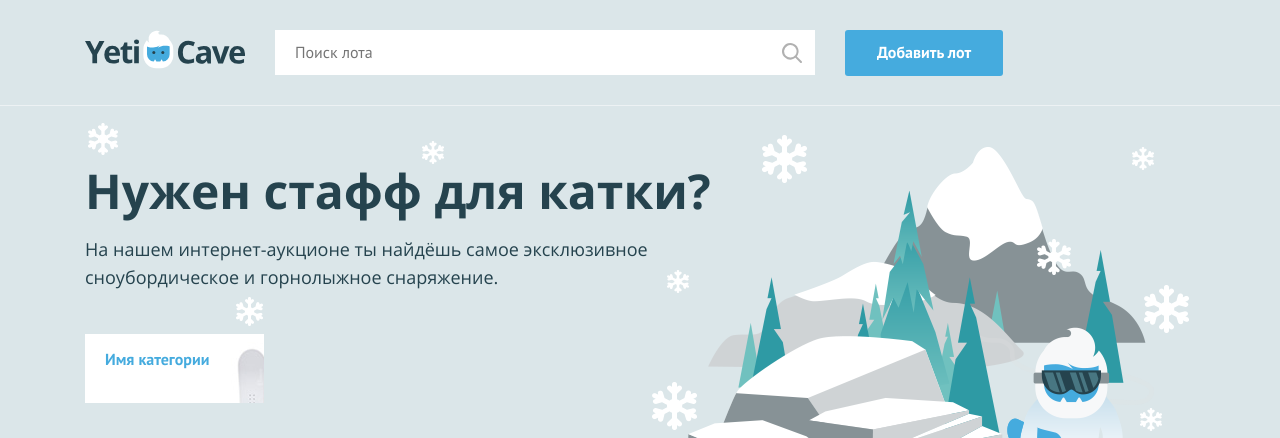
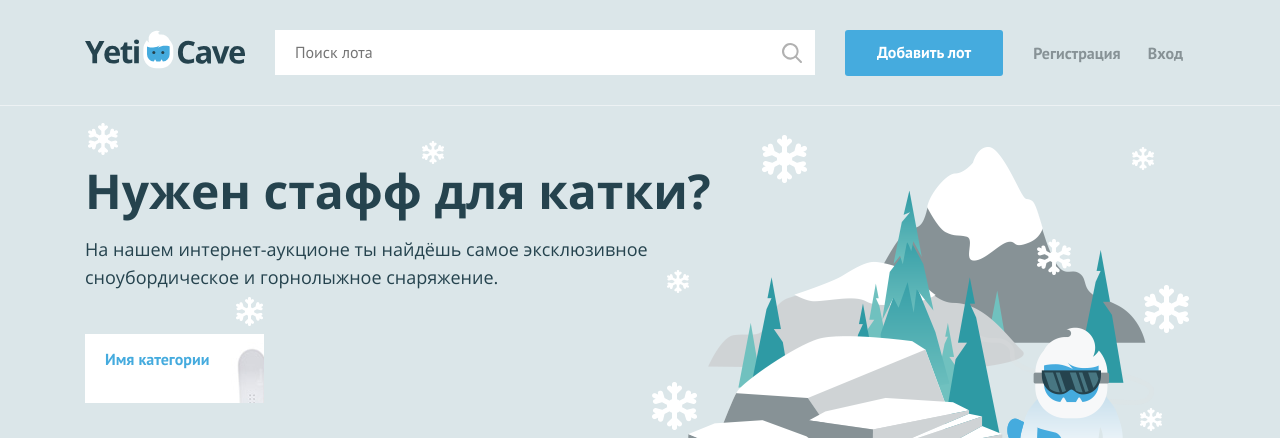
Before and after one commit to htmlacademy-php1/1622797-yeticave-14, a PHP site: page / in a window 1280 px wide. Shown: the top 438 px of the page. Run offline with PHP 8.4, Linux system fonts and the light colour scheme.

Commit message:
Добавил первое условие

```diff
--- a/index.php
+++ b/index.php
@@ -1,7 +1,7 @@
 <?php
 $is_auth = rand(0, 1);
 
-$user_name = ''; // укажите здесь ваше имя
+$user_name = 'Кирилл'; // укажите здесь ваше имя
 ?>
 <!DOCTYPE html>
 <html lang="ru">
@@ -28,7 +28,22 @@ $user_name = ''; // укажите здесь ваше имя
 
         <nav class="user-menu">
 
-        <!-- здесь должен быть PHP код для показа меню и данных пользователя -->
+         <?php if ($user_name === 1): ?>
+            <div class="user-menu__logged">
+             <p>$user_name</p>
+             <a class="user-menu__bets" href="pages/my-bets.html">Мои ставки</a>
+             <a class="user-menu__logout" href="#">Выход</a>
+            </div>
+         <?php else: ?>
+            <ul class="user-menu__list">
+                <li class="user-menu__item">
+                 <a href="#">Регистрация</a>
+                </li>
+                <li class="user-menu__item">
+                 <a href="#">Вход</a>
+                </li>
+            </ul>
+         <?php endif; ?>
 
         </nav>
     </div>
```
